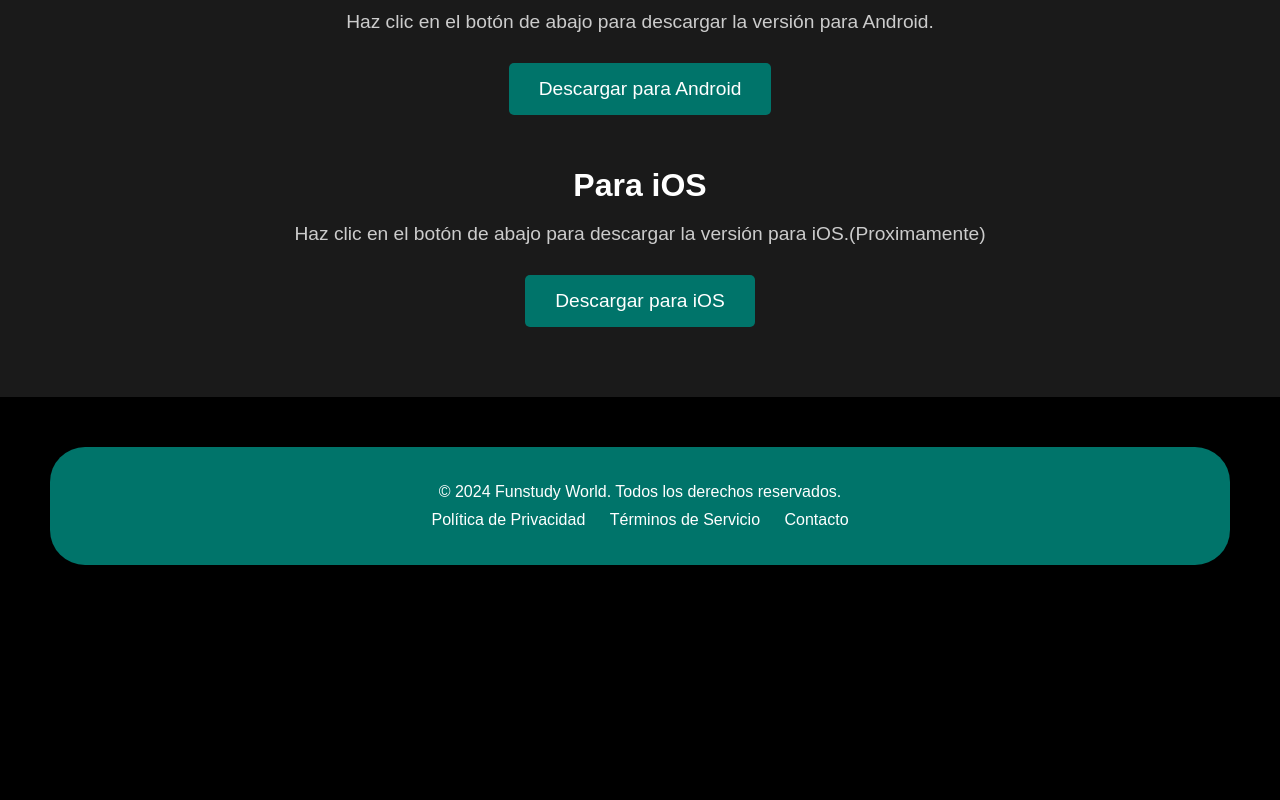
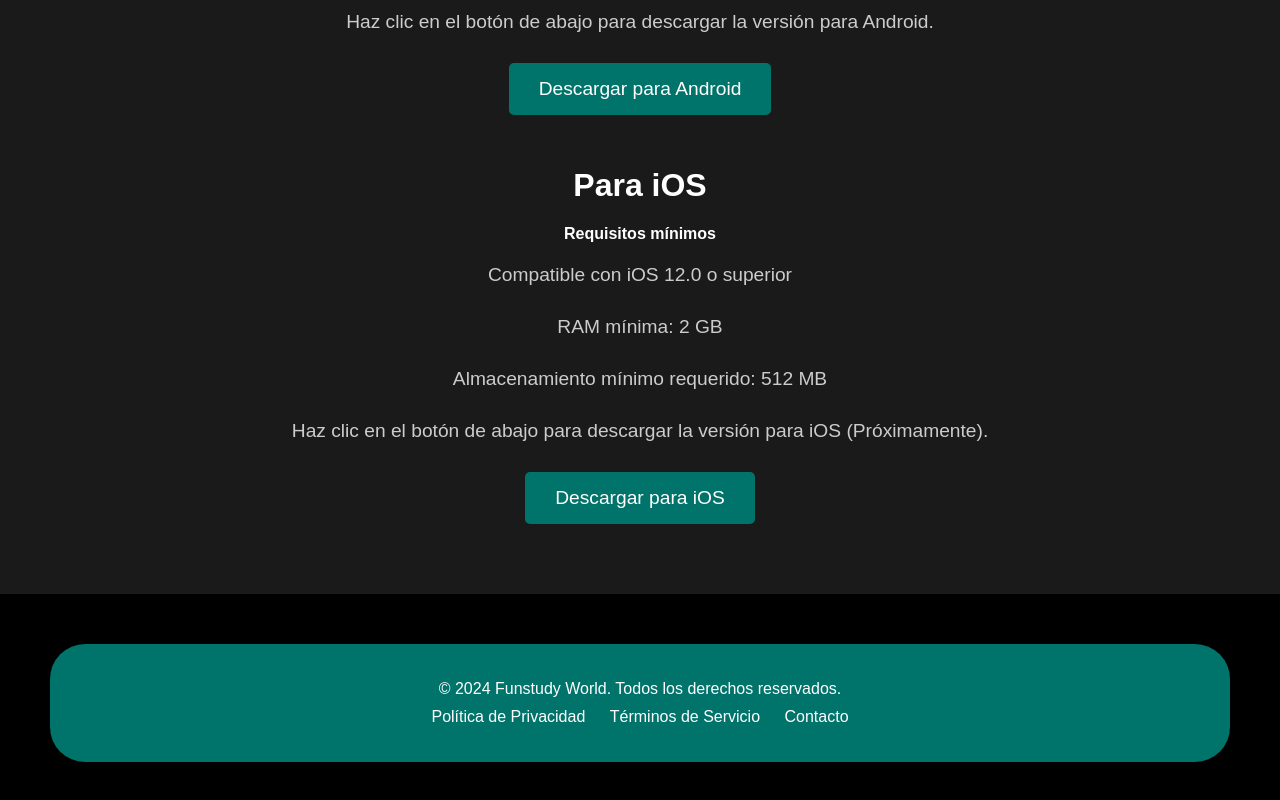
Before and after one commit to turtlegamesstudy/Turtle_Games_studio, a plain HTML site: page descarga.html in a window 1280 px wide. Shown: the part 1508-2308 px from the top of the page. Before the commit the page ends 2123 px from the top, so only its background shows below. Drawn offline with Linux system fonts and the light colour scheme.

Commit message:
Update descarga.html

```diff
--- a/descarga.html
+++ b/descarga.html
@@ -63,8 +63,13 @@
 
 
             <h3>Para iOS</h3>
-            <p>Haz clic en el botón de abajo para descargar la versión para iOS.(Proximamente)</p>
-            <a href="descarga/ios-Game.zip" class="download-btn">Descargar para iOS</a>
+<h4>Requisitos mínimos</h4>
+<p>Compatible con iOS 12.0 o superior</p>
+<p>RAM mínima: 2 GB</p>
+<p>Almacenamiento mínimo requerido: 512 MB</p>
+<p>Haz clic en el botón de abajo para descargar la versión para iOS (Próximamente).</p>
+<a href="descarga/ios-Game.zip" class="download-btn">Descargar para iOS</a>
+
         </div>
     </section>
 
```
